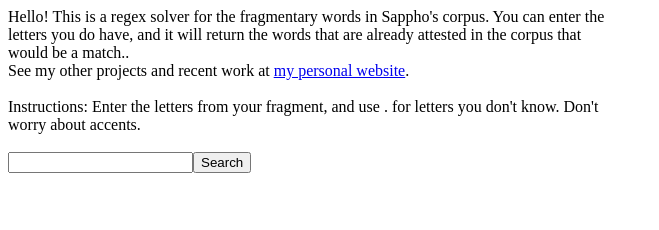
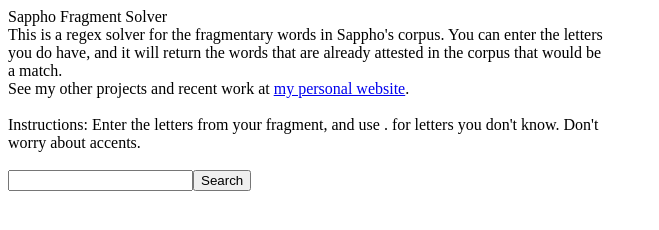
Before and after one commit to sbrennanmcmahon/Sappho, a plain HTML site: page index.html in a window 1280 px wide. Shown: the whole page, without its empty margins (0-659 px from the left). Drawn offline with nearby package versions, Linux system fonts and the light colour scheme.

Commit message:
Update index.html

```diff
--- a/index.html
+++ b/index.html
@@ -11,14 +11,17 @@ div.a {
   word-wrap: normal;
 }
 div.b {
-  word-wrap: break-word;
+  style: bold;
 }
 </style>
     <script src="https://ajax.googleapis.com/ajax/libs/jquery/1.12.0/jquery.min.js"></script>
 </head>
 <body>
+   <div class="b">
+Sappho Fragment Solver</b>
+    <br>
     <div class="a">
-Hello! This is a regex solver for the fragmentary words in Sappho's corpus. You can enter the letters you do have, and it will return the words that are already attested in the corpus that would be a match.</a>.
+This is a regex solver for the fragmentary words in Sappho's corpus. You can enter the letters you do have, and it will return the words that are already attested in the corpus that would be a match.</a>
     <br>
     <div class="a">
 See my other projects and recent work at <a href="https://sbrennanmcmahon.com" </a> my personal website</a>.
```
